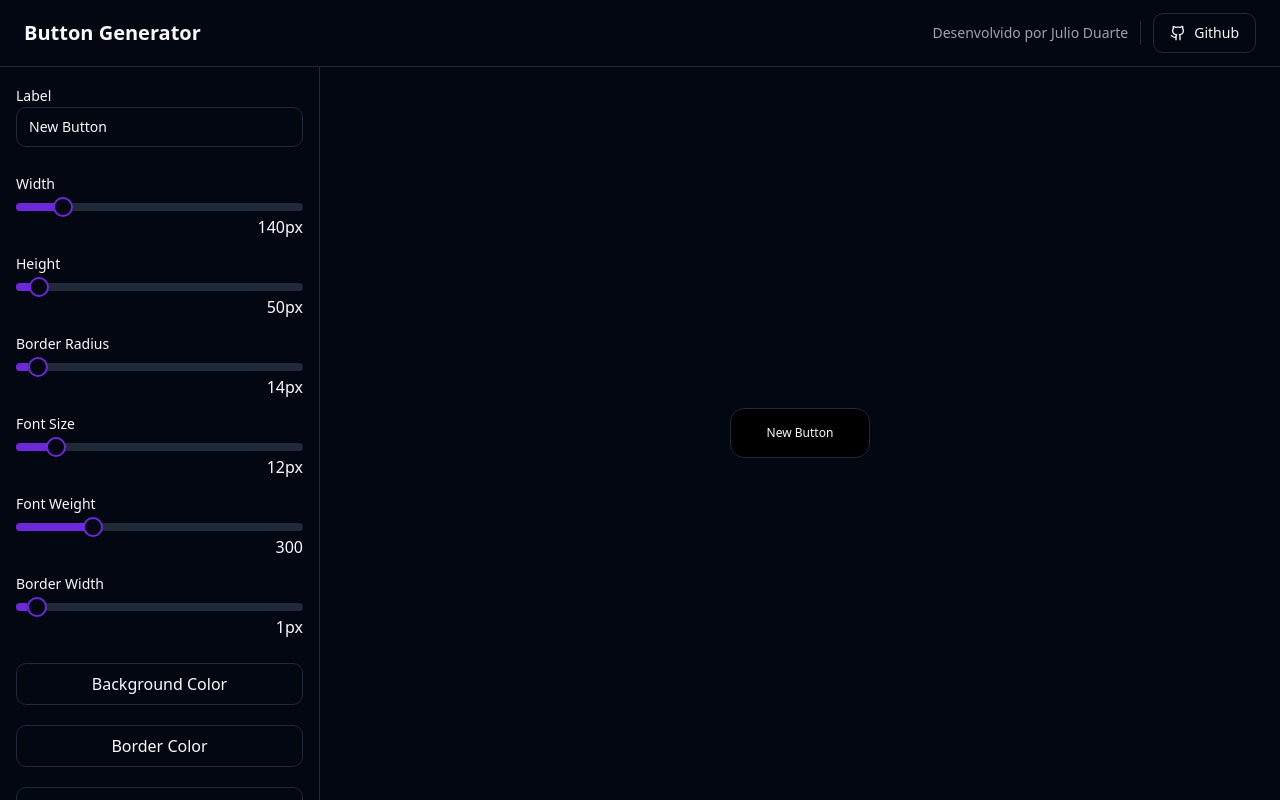
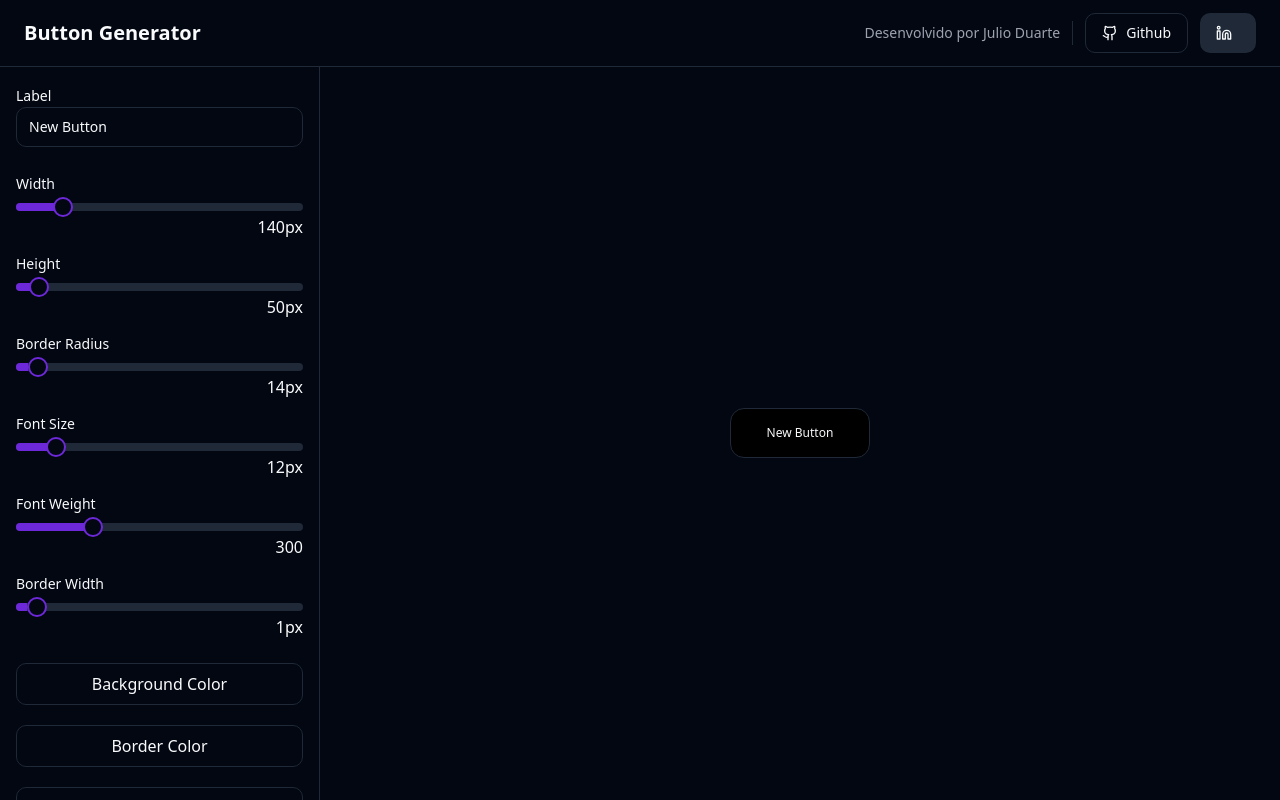
Before and after one commit to iJulioDuarte/button-generator, a React (Vite) app: page / in a window 1280 px wide. Built offline with nearby package versions, Linux system fonts and the light colour scheme.

Commit message:
feat(layout): pre implementacao de botao github

```diff
--- a/src/components/layout/header/index.tsx
+++ b/src/components/layout/header/index.tsx
@@ -1,9 +1,14 @@
+import { FC, useState } from "react";
+import { Github, Linkedin } from "lucide-react";
+
 import { Button } from "@/components/ui/button";
-import { FC } from "react";
-import { Github } from "lucide-react";
 import { Separator } from "@/components/ui/separator";
+import { twMerge } from "tailwind-merge";
 
-export const Header: FC = () => (
+export const Header: FC = () => {
+  const [showText, setShowText] = useState(false);
+
+  return (
     <header className="px-6 py-3 flex items-center justify-between border-b col-span-full row-span-1">
       <h1 className="text-xl font-bold">Button Generator</h1>
 
@@ -22,6 +27,23 @@ export const Header: FC = () => (
             Github
           </Button>
         </a>
+        <a href="https://www.linkedin.com/in/ijulio-duarte/" target="_blank">
+          <Button
+            variant={"secondary"}
+            onMouseEnter={() => {
+              setShowText(true);
+            }}
+            onMouseLeave={() => {
+              setShowText(false);
+            }}
+            className={twMerge()}
+          >
+            <Linkedin className="h-4 w-4 mr-2" />
+
+            {showText && "Linkedin"}
+          </Button>
+        </a>
       </div>
     </header>
   );
+};
```
Lines whose indentation alone changed are shown as unchanged.
